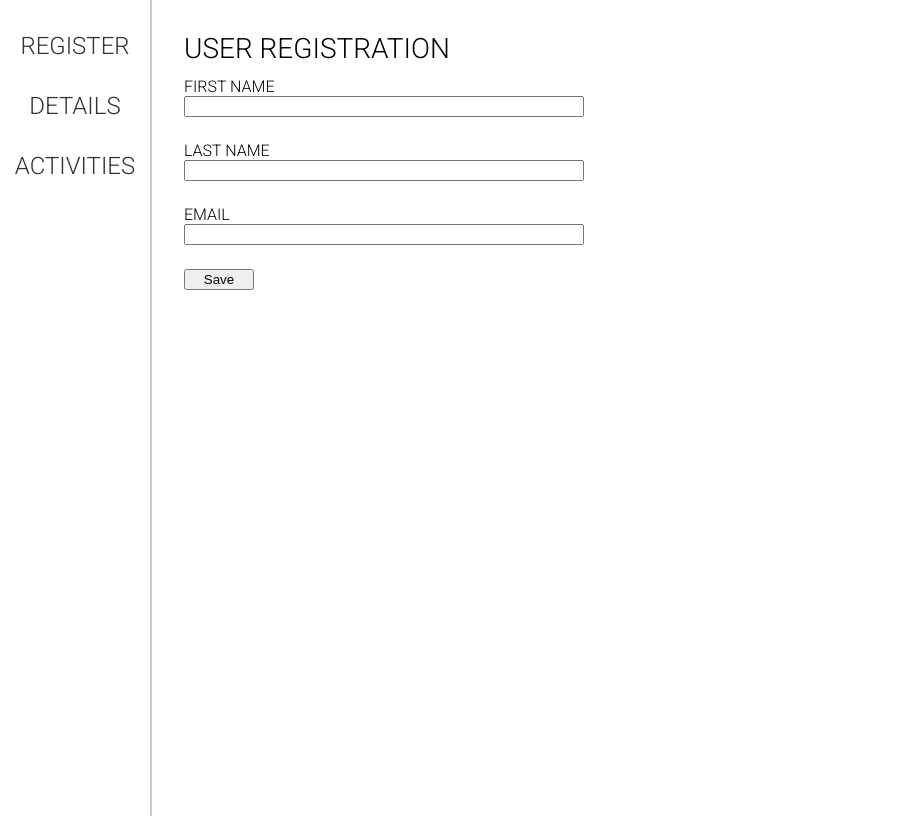
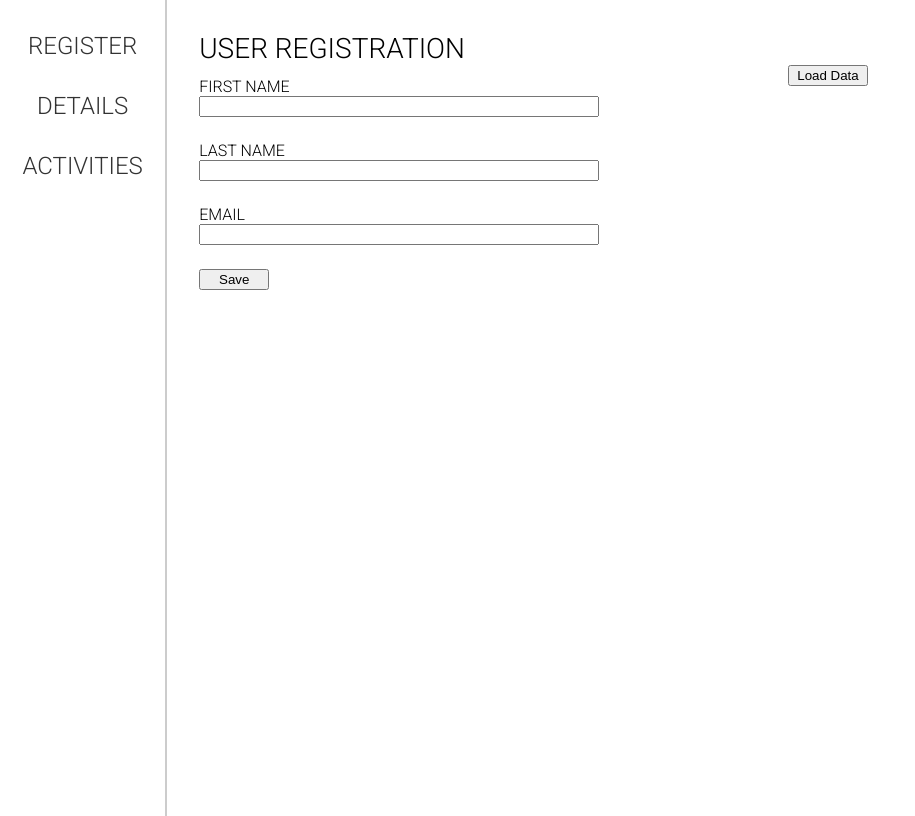
Before and after one commit to nicolabe/assignment-form, a Vue app: page /#/ in a window 1280 px wide. Shown: the whole page, without its empty margins (0-915 px from the left). Built offline with nearby package versions, Linux system fonts and the light colour scheme.

Commit message:
add super simple backend and create load data button that can fetch data from it

```diff
--- a/package.json
+++ b/package.json
@@ -9,6 +9,7 @@
   },
   "dependencies": {
     "axios": "^0.18.0",
+    "express": "^4.16.4",
     "vue": "^2.6.6",
     "vue-router": "^3.0.1"
   },
--- a/src/App.vue
+++ b/src/App.vue
@@ -51,6 +51,7 @@ body {
   font-family: Roboto;
   display: flex;
   height: 100%;
+  width: 900px;
 }
 
 #sidebar {
@@ -61,7 +62,7 @@ body {
 }
 
 #content {
-  flex: 7;
+  flex: 4;
   padding: 32px;
 }
 
--- a/src/components/Sidebar.vue
+++ b/src/components/Sidebar.vue
@@ -1,4 +1,5 @@
 <template>
+  <aside>
     <nav>
       <ul>
         <li>
@@ -12,6 +13,7 @@
         </li>
       </ul>
     </nav>
+  </aside>
 </template>
 
 <script>
@@ -21,6 +23,9 @@ export default {
 </script>
 
 <style scoped>
+  aside {
+    height: 100%;
+  }
   nav {
     text-transform: uppercase;
     font-size: 24px;
--- a/src/components/UserForm.vue
+++ b/src/components/UserForm.vue
@@ -21,6 +21,9 @@
 <script>
 export default {
   name: "UserForm",
+  props: {
+    userData: Object
+  },
   data: function() {
     return {
       firstName: "",
@@ -36,6 +39,13 @@ export default {
         email: this.email
       });
       this.$emit("notification", "User succesfully created");
+    }
+  },
+  watch: {
+    userData: function(newVal) {
+      this.firstName = newVal.firstName;
+      this.lastName = newVal.lastName;
+      this.email = newVal.email;
     }
   }
 }
--- a/src/views/Register.vue
+++ b/src/views/Register.vue
@@ -1,24 +1,58 @@
 <template>
   <main>
     <h1>User registration</h1>
-    <div>
-      <UserForm v-on:notification="notification" />
+    <div class="form-container">
+      <UserForm
+        v-on:notification="notification"
+        v-bind:userData="userData"
+      />
+      <div class="button-container">
+        <button class="load-button" v-on:click="loadUserData">Load Data</button>
+      </div>
     </div>
   </main>
 </template>
 
 <script>
 import UserForm from '../components/UserForm.vue'
+import axios from "axios"
 
 export default {
   name: 'Register',
   components: {
     UserForm
   },
+  data: function() {
+    return {
+      userData: {}
+    }
+  },
   methods: {
     notification(message) {
       this.$emit("notification", message);
+    },
+    loadUserData() {
+      axios.get("/api/user")
+      .then(res => this.userData = res.data)
+      .catch(error => this.$emit("notification", error))
     }
   }
 }
 </script>
+
+<style scoped>
+  .form-container {
+    display: flex;
+  }
+
+  .button-container {
+    display: flex;
+    flex: 1;
+    justify-content: flex-end;
+    align-items: flex-start;
+  }
+
+  .load-button {
+    width: 80px;
+  }
+</style>
--- /dev/null
+++ b/vue.config.js
@@ -0,0 +1,5 @@
+module.exports = {
+  devServer: {
+    proxy: 'http://localhost:5000'
+  }
+}
```
Also changed, not shown: server.js (added, +17 -0 lines), 1 other file (tests, documents, lock files or other folders). Lines whose indentation alone changed are shown as unchanged.
